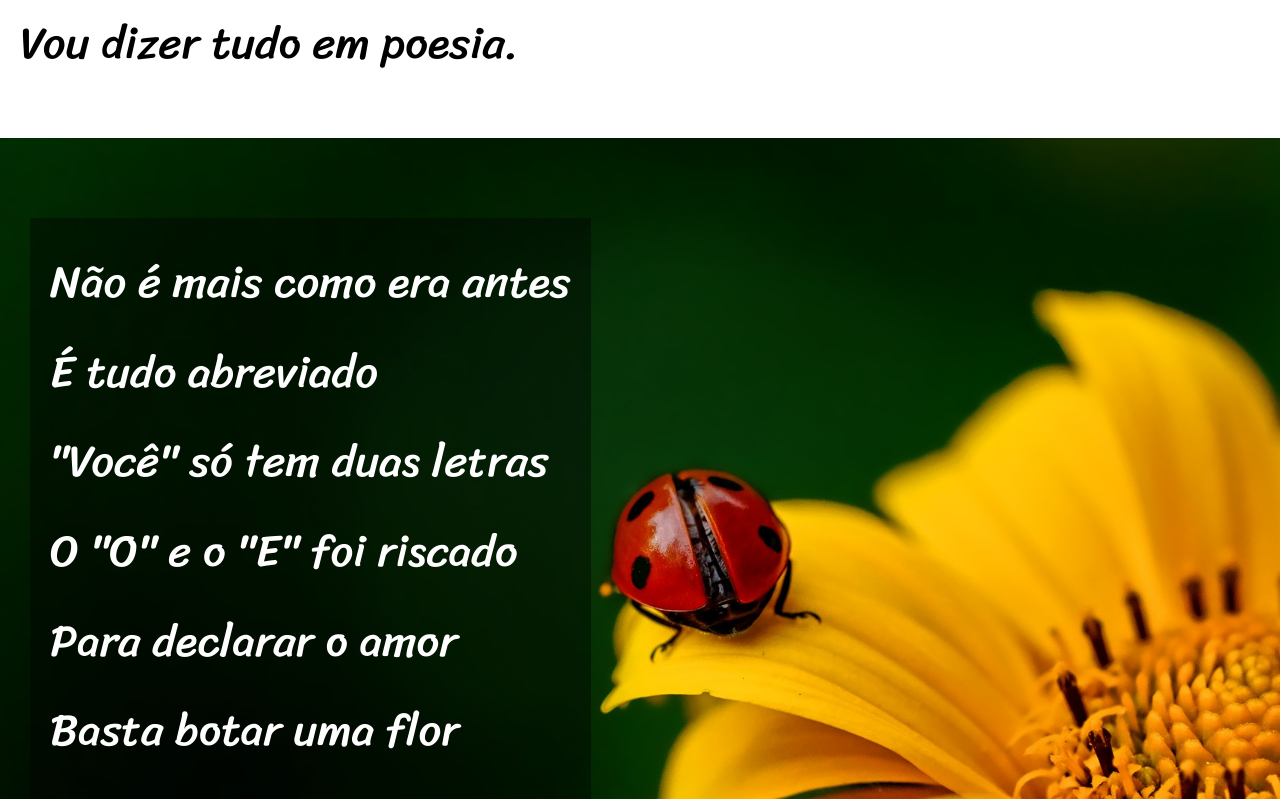
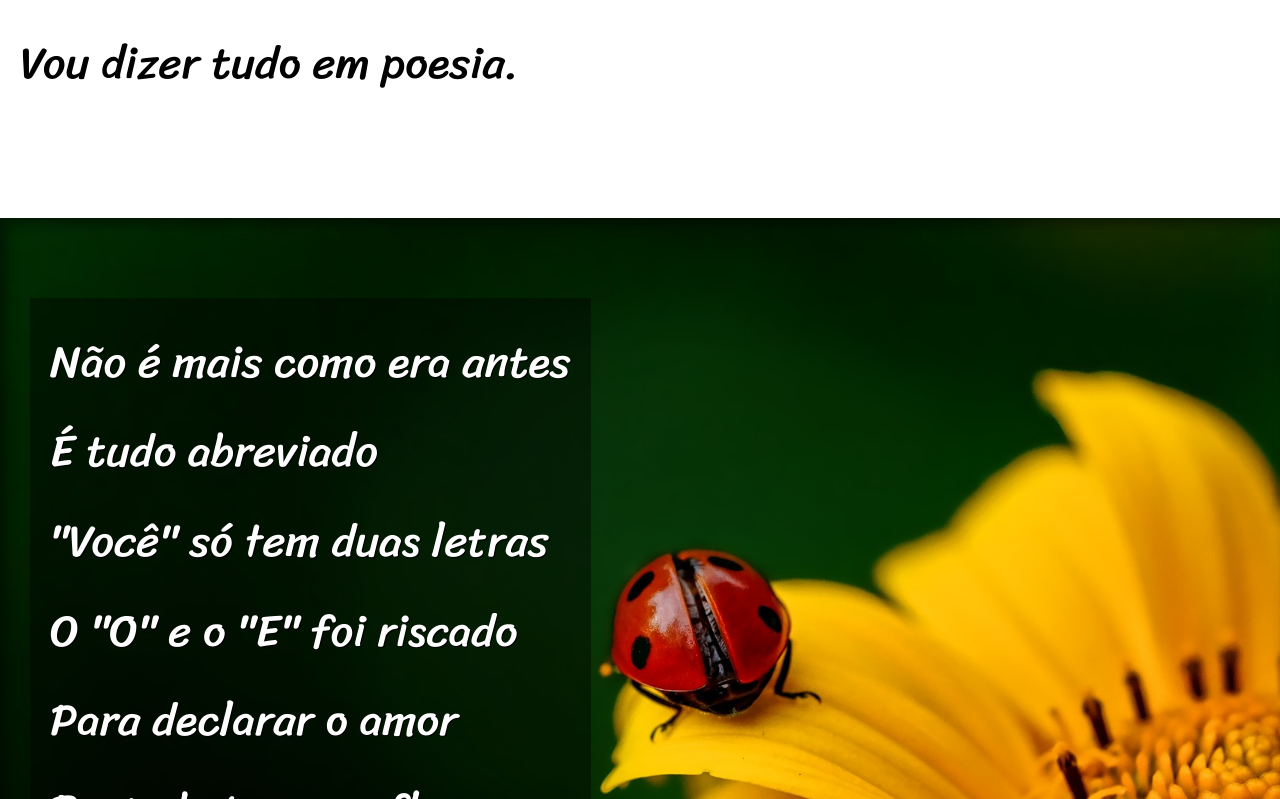
Before and after one commit to Wrancler/projeto-cordel, a plain HTML site: page index.html in a window 1280 px wide. Shown: the part 721-1520 px from the top of the page. Drawn offline with Linux system fonts and the light colour scheme.

Commit message:
Update style.css

```diff
--- a/style.css
+++ b/style.css
@@ -46,7 +46,7 @@ header {
  }
 
  header p {
-
+   padding-bottom: 20px;
  }
 
  section {
@@ -56,12 +56,11 @@ header {
    line-height: 2em;
    font-family: var(--font03);
    font-size: 3.5vw;
-
  }
 
  section p {
    padding-top: 30px;
-   padding-bottom: 30px;
+   padding-bottom: 2em;
    font-weight: normal;
  }
 
@@ -74,18 +73,23 @@ header {
     display: inline-block;
     background-color: rgba(0, 0, 0, 0.397);
     padding: 20px;
+    text-shadow: 1px 1px 0px black;
 
  }
 
-
+section.imagem {
+   background-color: rbg(51, 51, 51);
+   color: white;
+   box-shadow: inset 6px 6px 13px 0px rgba(0, 0, 0, 0.473);
+   background-size: cover;
+   background-attachment: fixed;
+}
 
  #imagem01 {
     height: 100vh;
     background-image: url('imagens/background001.jpg');
-    background-size: cover;
     color: white;
     background-repeat: no-repeat;
-    background-attachment: fixed;
     background-position: right center;
 
  }
@@ -93,10 +97,8 @@ header {
  #imagem02 {
    height: 100vh;
    background-image: url('imagens/background002.jpg');
-   background-size: cover;
    color: white;
    background-repeat: no-repeat;
-   background-attachment: fixed;
    background-position: top center;
  }
 
```
